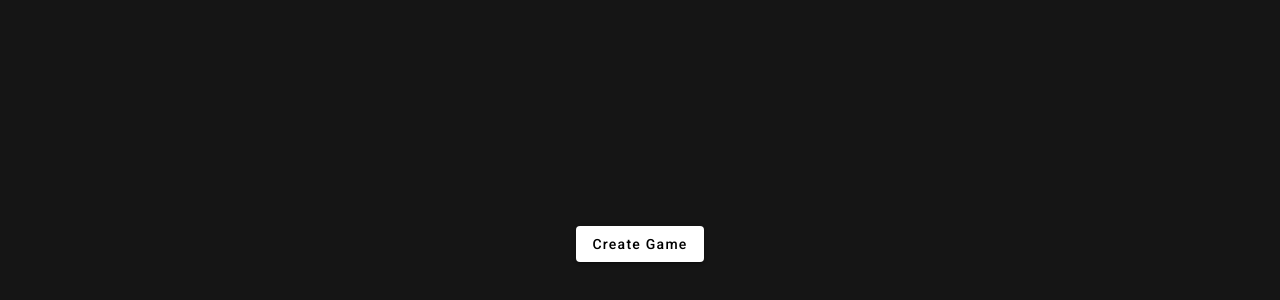
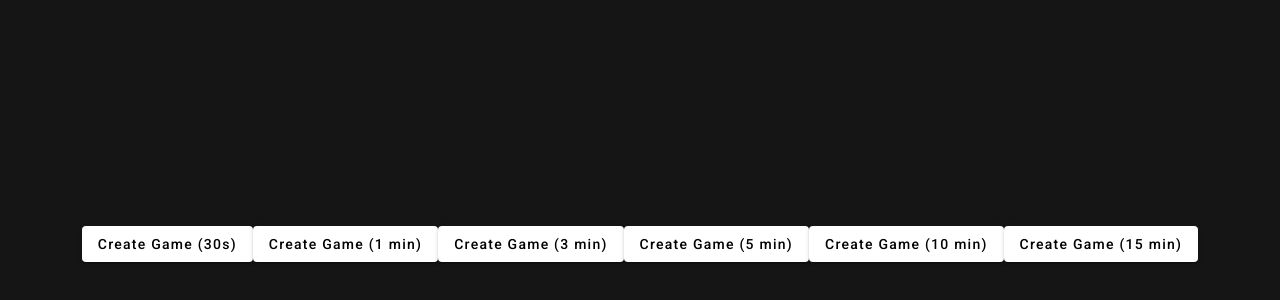
Before and after one commit to Mike-Bebnista/schachApp, an Angular app in the folder frontend/: page / in a window 1280 px wide. Shown: the part 156-456 px from the top of the page. Built offline with nearby package versions, Linux system fonts and the light colour scheme.

Commit message:
gameTime

```diff
--- a/frontend/src/app/components/lobby/lobby.component.html
+++ b/frontend/src/app/components/lobby/lobby.component.html
@@ -1,3 +1,8 @@
 <div class="box">
-    <button mat-raised-button (click)="createGame()">Create Game</button>
+    <button mat-raised-button (click)="createGame(30000)">Create Game (30s)</button>
+    <button mat-raised-button (click)="createGame(60000)">Create Game (1 min)</button>
+    <button mat-raised-button (click)="createGame(180000)">Create Game (3 min)</button>
+    <button mat-raised-button (click)="createGame(300000)">Create Game (5 min)</button>
+    <button mat-raised-button (click)="createGame(600000)">Create Game (10 min)</button>
+    <button mat-raised-button (click)="createGame(900000)">Create Game (15 min)</button>
 </div>
--- a/frontend/src/app/components/lobby/lobby.component.ts
+++ b/frontend/src/app/components/lobby/lobby.component.ts
@@ -1,5 +1,6 @@
 import { Component } from '@angular/core';
 import { Router } from '@angular/router';
+import { SocketIoService } from 'src/app/services/socket.io.service';
 import { v4 as uuidv4 } from 'uuid';
 
 @Component({
@@ -9,10 +10,11 @@ import { v4 as uuidv4 } from 'uuid';
 })
 export class LobbyComponent {
 
-  constructor(private router: Router){}
+  constructor(private router: Router, private socketIoService: SocketIoService,){}
 
-  createGame(){
+  createGame(gameTime: number){
     const uuid = uuidv4();
     this.router.navigate(['/board', uuid]);
+    this.socketIoService.connect(gameTime.toString());
   }
 }
--- a/frontend/src/app/services/socket.io.service.ts
+++ b/frontend/src/app/services/socket.io.service.ts
@@ -91,4 +91,10 @@ export class SocketIoService {
       }
     });
   }
+
+  setTimer(gameTime: number) {
+    if (this.socket) {
+      this.socket.emit('setTimer', {gameTime: gameTime})
+    }
+  }
 }
```
Also changed, not shown: 1 other file (tests, documents, lock files or other folders).
